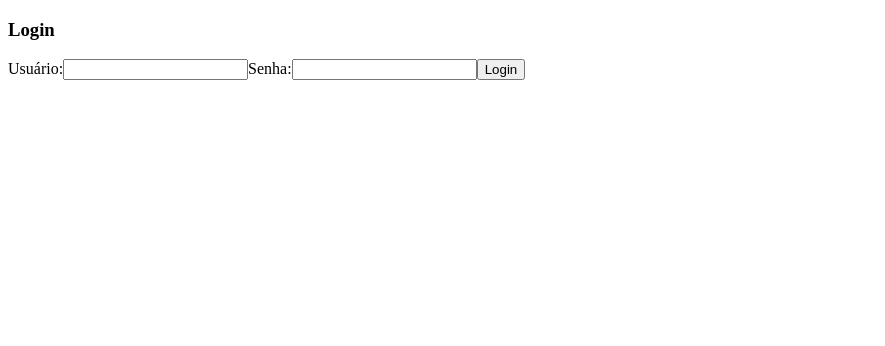
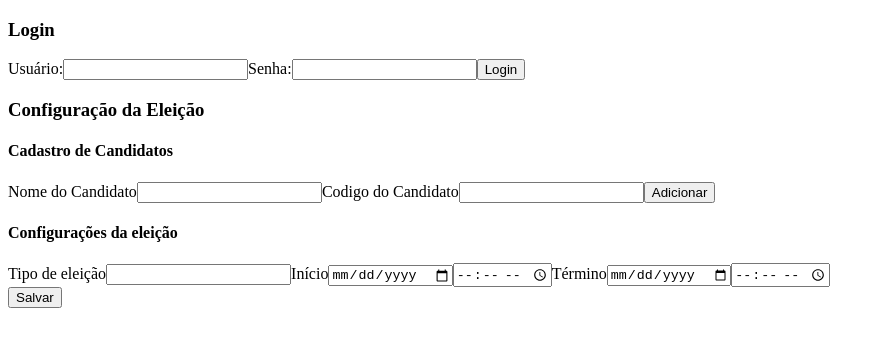
Before and after one commit to jcvernetti/urna-front, an Angular app: page / in a window 1280 px wide. Shown: the top 346 px of the page, without its empty margins (0-885 px from the left). Built offline with nearby package versions, Linux system fonts and the light colour scheme.

Commit message:
Gerado html admin

```diff
--- /dev/null
+++ b/src/app/admin/admin.component.html
@@ -0,0 +1,42 @@
+<div>
+  <h3>Configuração da Eleição</h3>
+
+  <div>
+    <h4>Cadastro de Candidatos</h4>
+
+    <label for="idNomeCandidato">Nome do Candidato</label>
+    <input type="text" id="idNomeCandidato">
+
+    <label for="idCodCandidato">Codigo do Candidato</label>
+    <input type="number" id="idCodCandidato">
+
+    <button type="button">Adicionar</button>
+
+  </div>
+
+  <div>
+    <h4>Configurações da eleição</h4>
+
+    <label for="idTipoEleicao">Tipo de eleição</label>
+    <input list="tipoEleicao" id="idTipoEleicao">
+    <datalist id="tipoEleicao">
+      <option value="Presidente"></option>
+      <option value="Governador"></option>
+      <option value="Prefeito"></option>
+
+    </datalist>
+
+    <label for="idDtInicio">Início</label>
+    <input type="date" id="idDtInicio">
+    <input type="time" id="idTimeInicio">
+
+    <label for="idDtFim">Término</label>
+    <input type="date" id="idDtFim">
+    <input type="time" id="idTimeFim">
+
+  </div>
+
+  <div>
+    <button type="button">Salvar</button>
+  </div>
+</div>
--- /dev/null
+++ b/src/app/admin/admin.component.ts
@@ -0,0 +1,15 @@
+import { Component, OnInit } from '@angular/core';
+
+@Component({
+  selector: 'app-admin',
+  templateUrl: './admin.component.html',
+  styleUrls: ['./admin.component.css']
+})
+export class AdminComponent implements OnInit {
+
+  constructor() { }
+
+  ngOnInit() {
+  }
+
+}
--- a/src/app/app.component.html
+++ b/src/app/app.component.html
@@ -1 +1,3 @@
 <app-login></app-login>
+
+<app-admin></app-admin>
--- a/src/app/app.module.ts
+++ b/src/app/app.module.ts
@@ -3,11 +3,13 @@ import { BrowserModule } from '@angular/platform-browser';
 
 import { AppComponent } from './app.component';
 import { LoginComponent } from './login/login.component';
+import { AdminComponent } from './admin/admin.component';
 
 @NgModule({
   declarations: [
     AppComponent,
-      LoginComponent
+      LoginComponent,
+      AdminComponent
    ],
   imports: [
     BrowserModule
```
Also changed, not shown: src/app/admin/admin.component.css (added), 1 other file (tests, documents, lock files or other folders).
